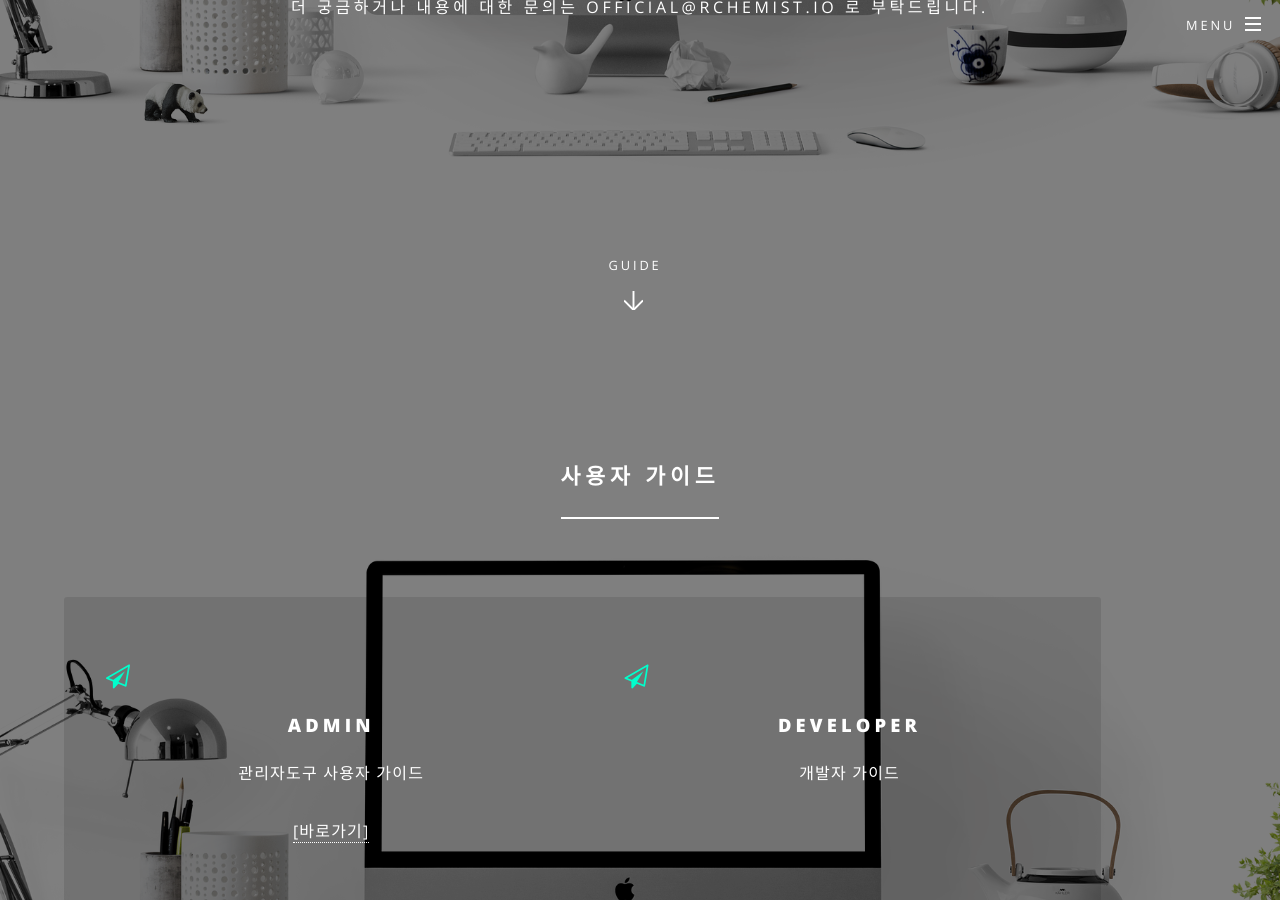
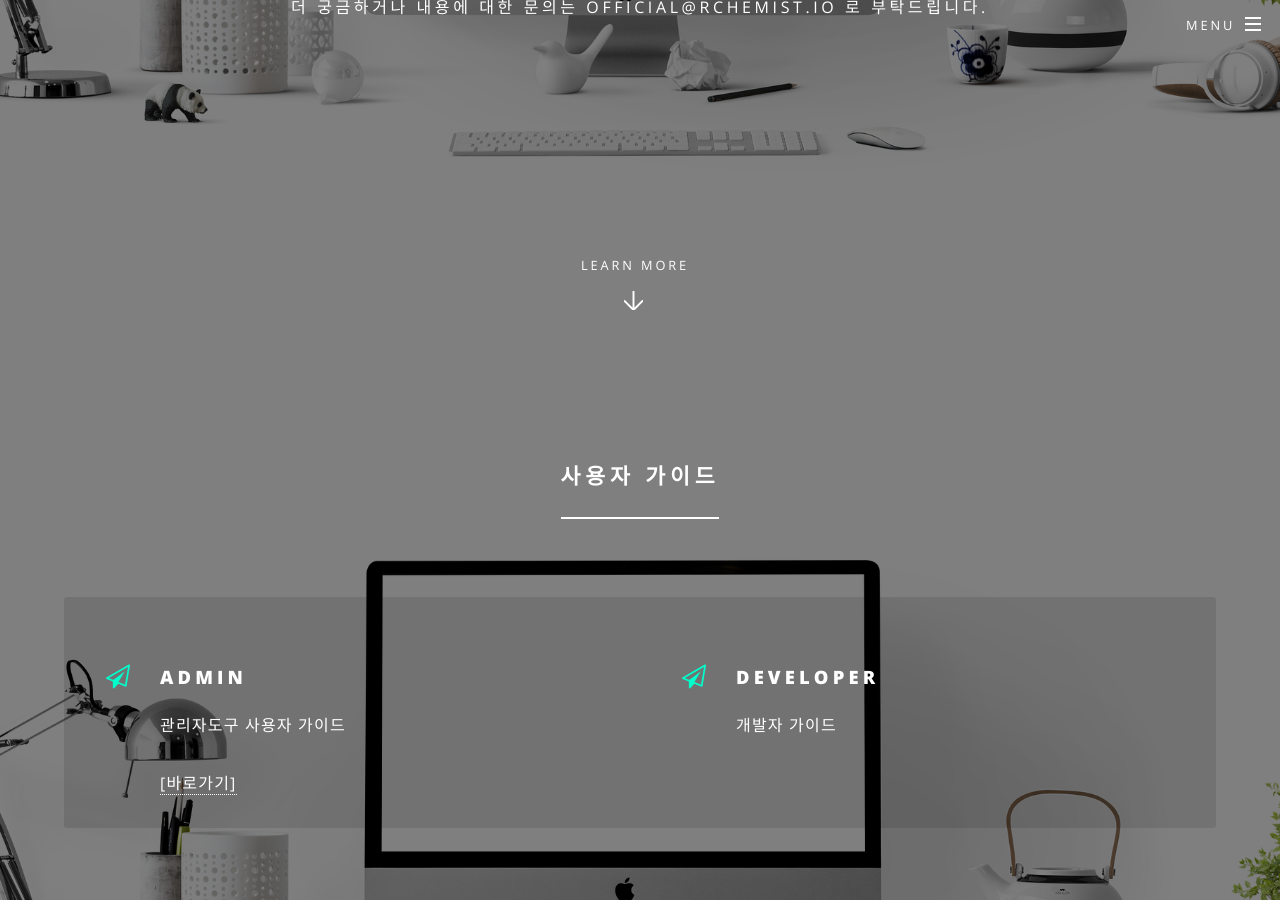
Before and after one commit to rchemist/rchemist.github.io, a Jekyll site: the page built from developers.html, in a window 1280 px wide and 900 px high, scrolled down 539 px. Built offline with Jekyll 4.4.1, drawn with Linux system fonts in a browser that asks for light colours.

```diff
--- a/css/main.scss
+++ b/css/main.scss
@@ -964,13 +964,13 @@ $baseurl: '{{ site.baseurl }}/images';
 		@include vendor('justify-content', 'center');
 		list-style: none;
 		padding: 0;
-		width: 90%;
+		width: 100%;
 
 		li {
-			@include padding(6em, 6em, (1,1,1,2em));
+			@include padding(4em, 4em, (0,0,0,2em));
 			display: block;
 			position: relative;
-			text-align: center;
+			text-align: left;
 			width: 50%;
 
 			@for $i from 1 through _misc(max-features) {
--- a/developers.html
+++ b/developers.html
@@ -10,7 +10,7 @@ layout: landing
         <br /><br /><br /><br />
         <p>더 궁금하거나 내용에 대한 문의는 official@rchemist.io 로 부탁드립니다.</p>
     </div>
-    <a href="#one" class="more scrolly">Guide</a>
+    <a href="#one" class="more scrolly">Learn More</a>
 </section>
 
 <section id="one" class="wrapper style3-developers special">
```
